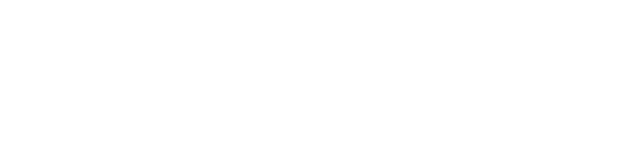
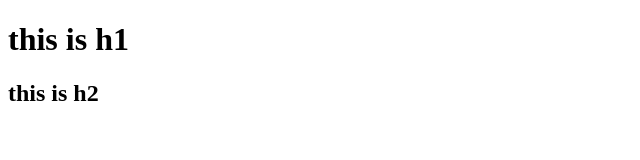
Before and after one commit to azmi0323/my-second-repo, a plain HTML site: page index.html in a window 1280 px wide. Shown: the whole page, without its empty margins (0-640 px from the left). Drawn offline with Linux system fonts and the light colour scheme.

Commit message:
h1 added

```diff
--- a/index.html
+++ b/index.html
@@ -7,6 +7,7 @@
     <title>my-second-repo</title>
 </head>
 <body>
-
+    <h1>this is h1</h1>
+    <h2>this is h2</h2>
 </body>
 </html>
```
